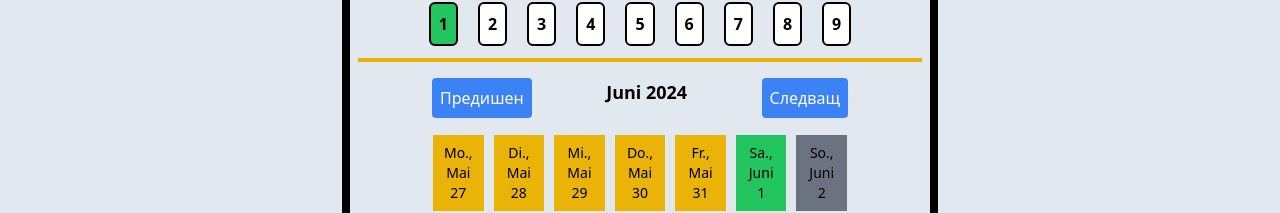
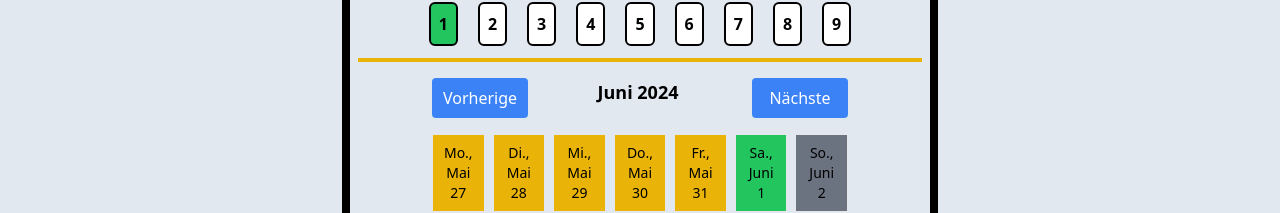
Before and after one commit to Krasimir-Hristov/DHL_Driver_Assistant, a React (Vite) app in the folder frontend/: page / in a window 1280 px wide. Shown: the part 574-787 px from the top of the page. Built offline with nearby package versions, Linux system fonts and the light colour scheme.

Commit message:
add the dynamic languages on the weeklycalendar component

```diff
--- a/frontend/src/components/WeeklyCalendar.tsx
+++ b/frontend/src/components/WeeklyCalendar.tsx
@@ -1,4 +1,6 @@
 import React, { useState } from 'react';
+import { useTranslation } from 'react-i18next';
+
 import {
   format,
   addDays,
@@ -56,6 +58,8 @@ const i18nToLocaleMap: Record<Props['locale'], keyof typeof locales> = {
 };
 
 const WeeklyCalendar: React.FC<Props> = ({ startWeek, locale }) => {
+  const { t, i18n } = useTranslation();
+
   const [currentMonth, setCurrentMonth] = useState(new Date());
 
   const calculateWeekNumber = (
@@ -110,9 +114,9 @@ const WeeklyCalendar: React.FC<Props> = ({ startWeek, locale }) => {
       <div className='flex justify-between mb-4'>
         <button
           onClick={handlePreviousMonth}
-          className='p-2 bg-blue-500 text-white rounded'
+          className='p-2 bg-blue-500 w-24 text-white rounded'
         >
-          Предишен
+          {t('previous')}
         </button>
         <h2 className='text-lg font-bold'>
           {format(currentMonth, 'MMMM yyyy', {
@@ -121,9 +125,9 @@ const WeeklyCalendar: React.FC<Props> = ({ startWeek, locale }) => {
         </h2>
         <button
           onClick={handleNextMonth}
-          className='p-2 bg-blue-500 text-white rounded'
+          className='p-1 ml-1 w-24 bg-blue-500 text-white rounded'
         >
-          Следващ
+          {t('next')}
         </button>
       </div>
       <div className='grid grid-cols-7 gap-1 sm:gap-2'>
```
